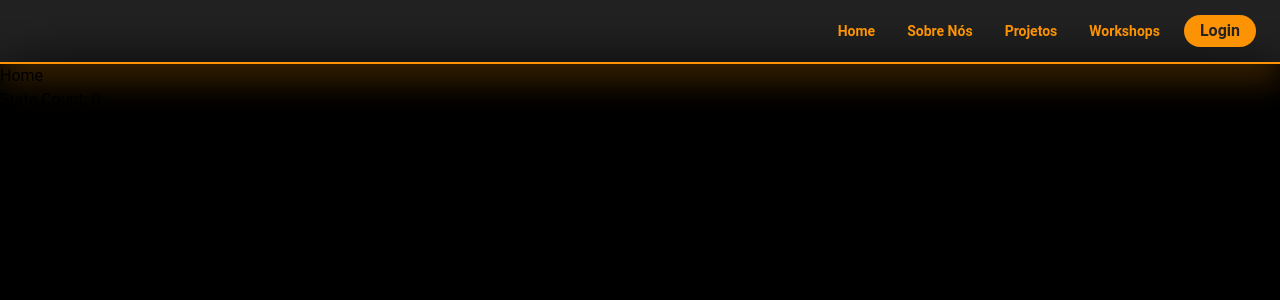
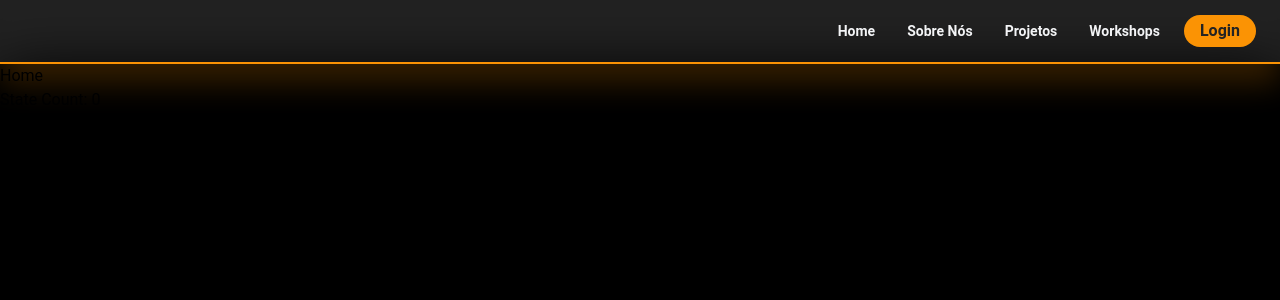
Before and after one commit to ClubeProgramacaoSSA/Front-End-Site-Clube-de-Programacao, a React (Vite) app: page / in a window 1280 px wide. Shown: the top 300 px of the page. Built offline with nearby package versions, Linux system fonts and the light colour scheme.

Commit message:
[refactor]: changing for triger pull to landin

```diff
--- a/src/components/Navbar/index.tsx
+++ b/src/components/Navbar/index.tsx
@@ -10,7 +10,7 @@ function NavBar() {
           to="/"
           className="
             rounded-md
-            text-orange
+            text-gray-100
             flex
             items-center
             flex-col
@@ -25,7 +25,7 @@ function NavBar() {
         </NavLink>
         <NavLink
           to="/sobrenos"
-          className="text-orange flex  px-2 rounded-md
+          className="text-gray-100 flex  px-2 rounded-md
           items-center text-center  text-sm font-bold
           hover:bg-gray-600">
           Sobre Nós
@@ -33,13 +33,13 @@ function NavBar() {
         <NavLink
           to="/projects"
           className=" px-2 rounded-md
-          hover:bg-gray-600 text-orange flex items-center text-center  text-sm font-bold">
+          hover:bg-gray-600 text-gray-100 flex items-center text-center  text-sm font-bold">
           Projetos
         </NavLink>
         <NavLink
           to="/workshops"
           className="
-          rounded-md px-2 hover:bg-gray-600 text-orange flex items-center text-center  text-sm font-bold">
+          rounded-md px-2 hover:bg-gray-600 text-gray-100 flex items-center text-center  text-sm font-bold">
           Workshops
         </NavLink>
         <NavLink to="/login"
--- a/src/styles/main.css
+++ b/src/styles/main.css
@@ -1,6 +1,16 @@
 @tailwind base;
 @tailwind components;
 @tailwind utilities;
+
+*::-webkit-scrollbar {
+    width: 0.3em;
+}
+*::-webkit-scrollbar-thumb {
+
+    border-radius: 0.2em;
+    background-color: rgba(80, 77, 77, 0.1);
+    outline: 2px solid slategrey;
+}
 
 html {
     overflow-x: hidden;
```
